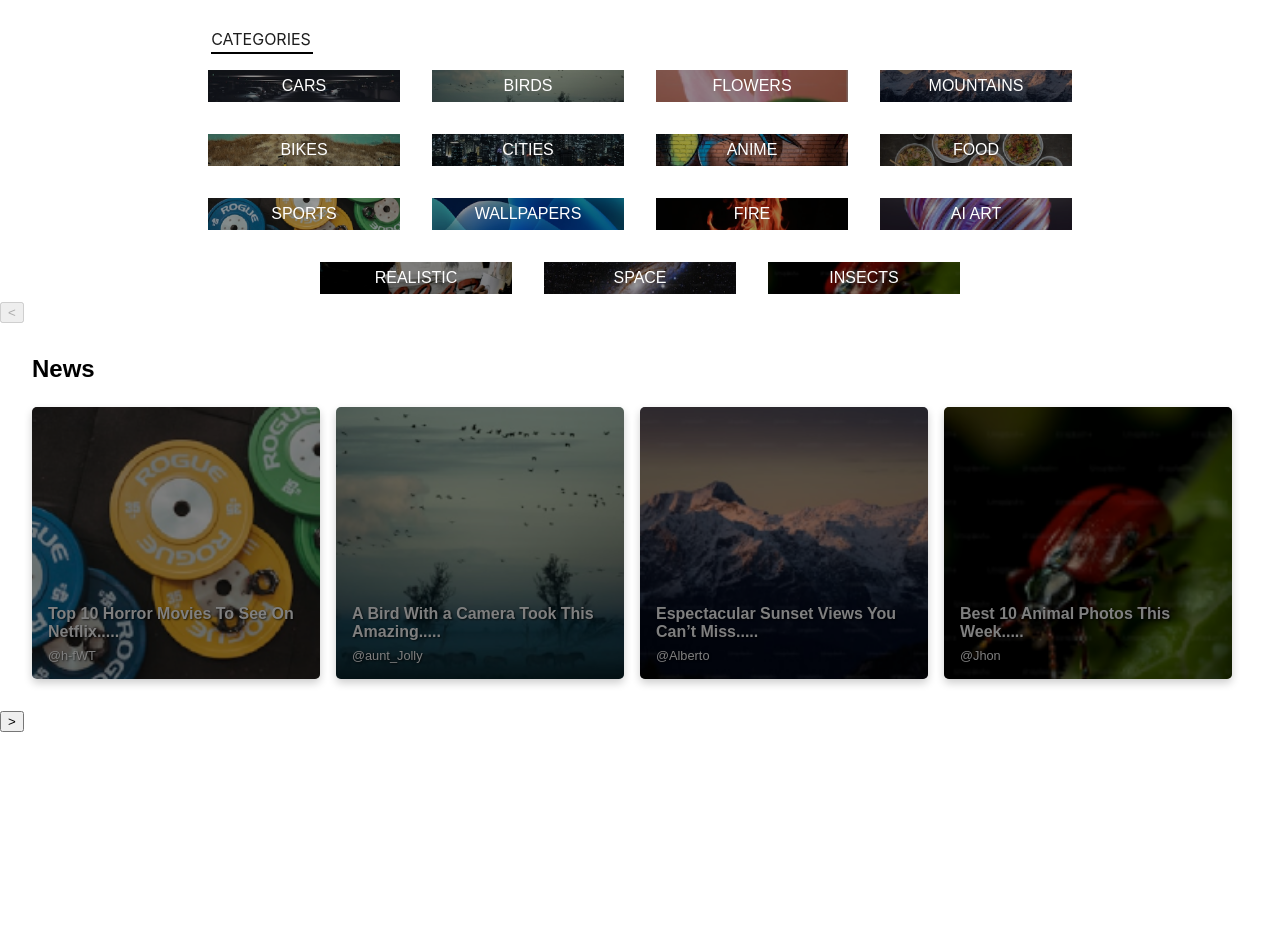
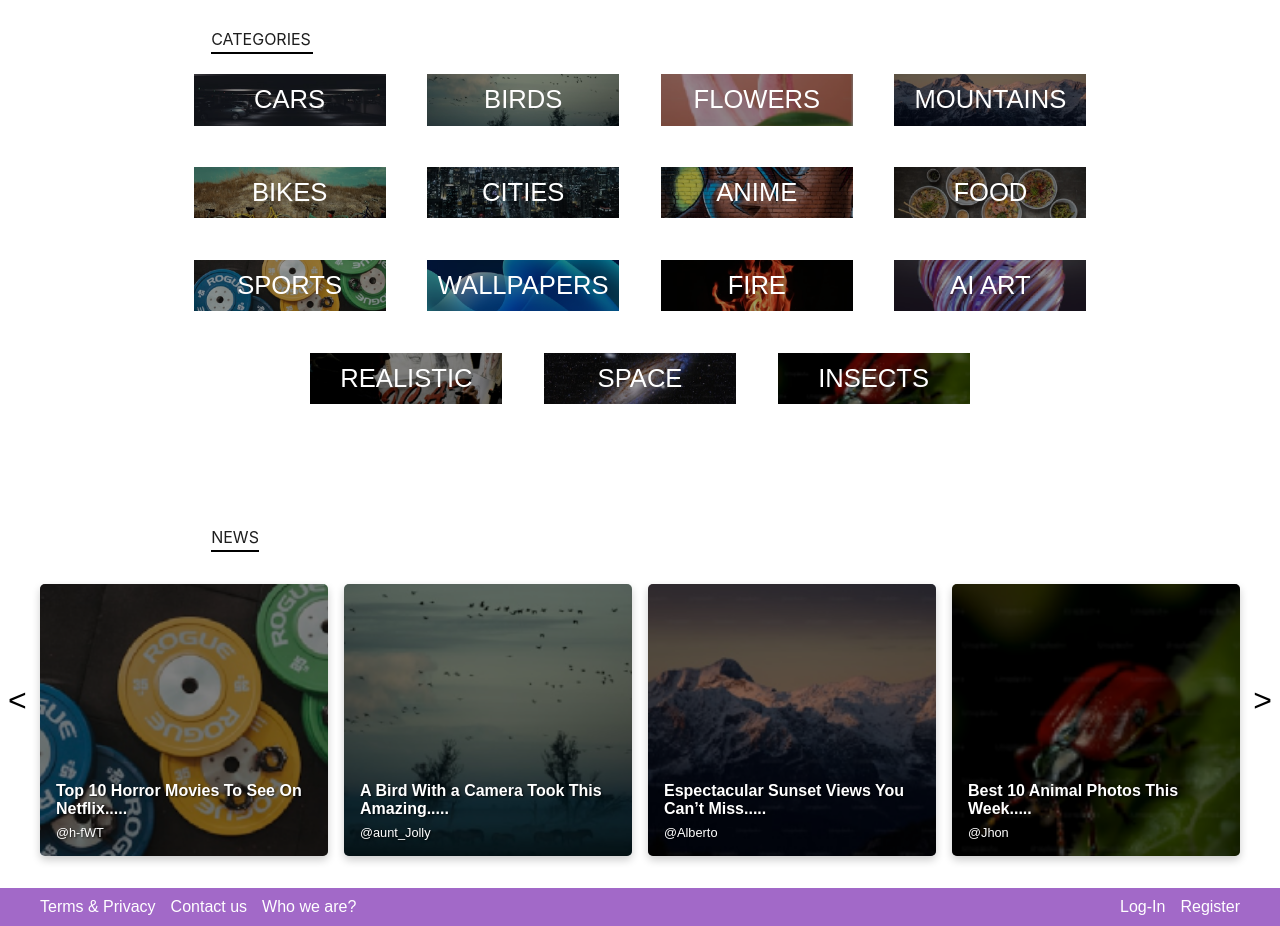
Before and after one commit to AdonayLorenzo/Inspiro, a React (Vite) app: page / in a window 1280 px wide. Shown: the part 420-1346 px from the top of the page. Before the commit the page ends 1152 px from the top, so only its background shows below. Built offline with nearby package versions, Linux system fonts and the light colour scheme.

Commit message:
Landing updated

```diff
--- /dev/null
+++ b/src/components/footer/Footer.css
@@ -0,0 +1,34 @@
+/* Estilos del Footer */
+.footer {
+    background-color: #a269c8; /* Color morado */
+    padding: 10px 20px; /* Espaciado interno */
+    display: flex;
+    justify-content: center; /* Centra el contenido horizontalmente */
+    align-items: center; /* Centra el contenido verticalmente */
+}
+
+.footer-container {
+    display: flex;
+    justify-content: space-between; /* Espacio entre los grupos */
+    width: 100%;
+    max-width: 1200px; /* Ancho máximo del footer */
+}
+
+.footer-left,
+.footer-right {
+    display: flex;
+    gap: 15px; /* Espaciado entre enlaces */
+}
+
+.footer-left a,
+.footer-right a {
+    color: rgb(255, 255, 255); /* Texto blanco */
+    text-decoration: none; /* Sin subrayado */
+    font-family: Arial, sans-serif; /* Tipografía */
+    font-size: 16px; /* Tamaño de texto */
+}
+
+.footer-left a:hover,
+.footer-right a:hover {
+    text-decoration: underline; /* Subrayado al pasar el ratón */
+}
--- /dev/null
+++ b/src/components/footer/Footer.tsx
@@ -0,0 +1,22 @@
+import React from 'react';
+import './Footer.css';
+
+const Footer: React.FC = () => {
+    return (
+        <footer className="footer">
+            <div className="footer-container">
+                <div className="footer-left">
+                    <a href="#terms">Terms & Privacy</a>
+                    <a href="#contact">Contact us</a>
+                    <a href="#who-we-are">Who we are?</a>
+                </div>
+                <div className="footer-right">
+                    <a href="#login">Log-In</a>
+                    <a href="#register">Register</a>
+                </div>
+            </div>
+        </footer>
+    );
+};
+
+export default Footer;
--- a/src/components/header/Header.css
+++ b/src/components/header/Header.css
@@ -47,6 +47,7 @@ body {
 .menu {
   position: absolute;
   top: 5em;
+  right: 0.5em;
   right: 0; /* Alinea completamente a la derecha */
   width: calc(50vw - 1px); /* Ajusta el ancho del submenú */
   overflow: hidden; /* Oculta el desbordamiento */
@@ -64,7 +65,7 @@ body {
   .menu-button-container {
     display: none;
     height: 100%;
-    margin-right: 1em;
+    margin-right: 2em;
     width: 30px;
     cursor: pointer;
     flex-direction: column;
@@ -139,7 +140,7 @@ body {
       width: 25vw; /* Ancho del submenú */
       opacity: 0; /* Inicialmente oculto */
       visibility: hidden; /* Inicialmente oculto */
-      transition: opacity 2s ease; /* Añade una transición */
+      transition: opacity 1.5s ease; /* Añade una transición */
       z-index: 3;
   }
 
--- a/src/components/news/news-carousel.css
+++ b/src/components/news/news-carousel.css
@@ -14,6 +14,7 @@
     display: flex;
     gap: 1em;
     flex-wrap: wrap;
+    justify-content: center;
 }
 
 .news-card {
@@ -36,11 +37,13 @@
 .news-card h3 {
     font-size: 1em;
     margin: 0;
+    z-index: 1;
 }
 
 .news-card p {
     font-size: 0.8em;
     margin: 0.5em 0 0;
+    z-index: 1;
 }
 
 .news-card .overlay {
@@ -51,3 +54,45 @@
     height: 100%;
     background-color: rgba(0, 0, 0, 0.5);
 }
+.carousel-button {
+    outline: none;
+    position:absolute;
+    top: 140%;
+    transform: translateY(-50%);
+    background-color: transparent; /* Fondo transparente al hacer clic */
+    outline: none; /* Sin borde de enfoque */
+    box-shadow: none;
+    color: rgb(0, 0, 0);
+    border: none;
+    font-size: 2em;
+    padding: 0em;
+    cursor: pointer;
+    z-index: 1;
+  }
+
+  .carousel-button:hover {
+    color:  rgb(82, 82, 82);
+    background: rgb(255, 255, 255);
+
+  }
+
+  .carousel-button:active {
+    background-color: transparent; /* Fondo transparente al hacer clic */
+    outline: none; /* Sin borde de enfoque */
+    box-shadow: none; /* Elimina cualquier sombra */
+  }
+
+  /* Eliminar el borde azul y la sombra en estado focus (cuando se hace foco en el botón) */
+  .carousel-button:focus {
+    background-color: transparent; /* Fondo transparente en foco */
+    outline: none; /* Elimina el borde de enfoque */
+    box-shadow: none; /* Elimina cualquier sombra en foco */
+  }
+
+  .carousel-button.left {
+    left: 0.25em;
+  }
+
+  .carousel-button.right {
+    right: 0.25em;
+  }
--- a/src/components/news/news-carousel.tsx
+++ b/src/components/news/news-carousel.tsx
@@ -51,7 +51,6 @@ const NewsCarousel: React.FC<NewsCarouselProps> = ({ jsonPath }) => {
                 {'<'}
             </button>
             <div className="news-carousel">
-                <h2>News</h2>
                 <div className="news-cards">
                     {newsBlocks[currentBlockIndex]?.map((item, index) => (
                         <div
--- a/src/pages/landing/Landing.css
+++ b/src/pages/landing/Landing.css
@@ -42,6 +42,15 @@ body {
     border: 1px solid #000000;
 }
 
+.third-line{
+    padding-top: 0;
+    margin-top: 0;
+    width: 46px;
+    height: 0px;
+    margin-left: 16.5vw;
+    border: 1px solid #000000;
+}
+
 .categoriesButtons {
     display: flex;
     flex-wrap: wrap;
@@ -64,7 +73,7 @@ body {
      display: flex;
      align-items: center;
      justify-content: center;
-     font-size: 1em;
+     font-size: 2vw;
      margin: 0.5em;
      cursor: pointer;
      transition: transform 0.3s ease;
--- a/src/pages/landing/Landing.tsx
+++ b/src/pages/landing/Landing.tsx
@@ -1,5 +1,6 @@
 import React from "react";
 import Header from "../../components/header/Header";
+import Footer from "../../components/footer/Footer";
 import ImageCarousel from "../../components/images/image-carousel";
 import NewsCarousel from "../../components/news/news-carousel";
 import "../landing/Landing.css"
@@ -95,8 +96,11 @@ const Landing: React.FC = () => {
                 </div>
             </section>
             <section>
+            <h1 className="Title">NEWS</h1>
+            <hr className="third-line"></hr>
             <NewsCarousel jsonPath="src\components\news\news.json" />
             </section>
+            <Footer></Footer>
         </>
     )
 }
```
